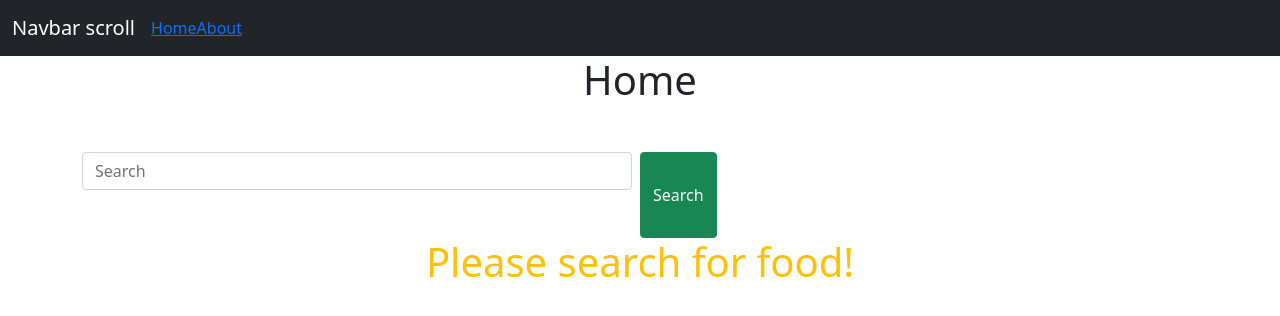
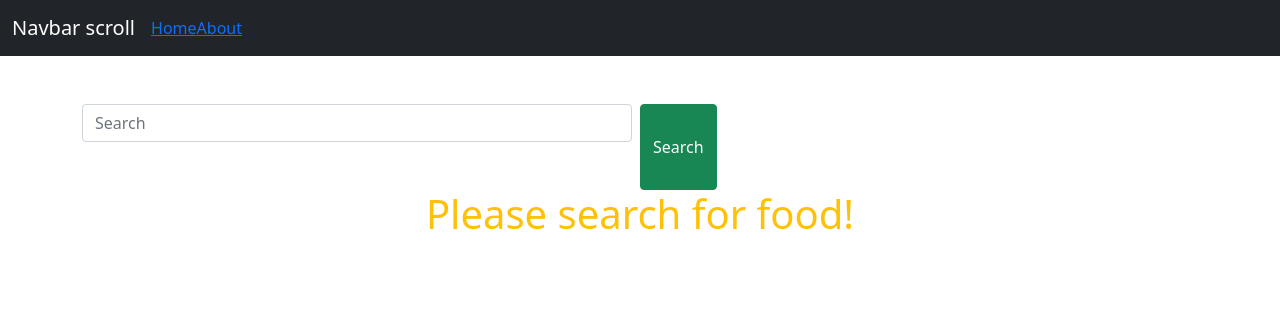
Before and after one commit to FahamidulDipro/food-land, a React (Create React App) app: page / in a window 1280 px wide. Shown: the top 316 px of the page. Built offline with nearby package versions, Linux system fonts and the light colour scheme.

Commit message:
Page not found component added

```diff
--- a/src/App.js
+++ b/src/App.js
@@ -6,6 +6,7 @@ import { Route, Routes } from "react-router-dom";
 import Home from "./components/Home/Home";
 import About from "./components/About/About";
 import Navigation from "./components/Navigation/Navigation";
+import NotFound from "./components/NotFound/NotFound";
 
 function App() {
   return (
@@ -14,8 +15,8 @@ function App() {
       <Routes>
         <Route path="/" element={<Home></Home>}></Route>
         <Route path="/about" element={<About></About>}></Route>
+        <Route path="*" element={<NotFound></NotFound>}></Route>
       </Routes>
-      <Search></Search>
     </div>
   );
 }
--- a/src/components/Home/Home.js
+++ b/src/components/Home/Home.js
@@ -1,9 +1,10 @@
 import React from 'react';
+import Search from '../Search/Search';
 
 const Home = () => {
     return (
         <div>
-            <h1>Home</h1>
+            <Search></Search>
         </div>
     );
 };
--- /dev/null
+++ b/src/components/NotFound/NotFound.js
@@ -0,0 +1,11 @@
+import React from 'react';
+
+const NotFound = () => {
+    return (
+        <div>
+            <h1><span className='text-danger'>404</span>! Your requested page is not found!</h1>
+        </div>
+    );
+};
+
+export default NotFound;
```
